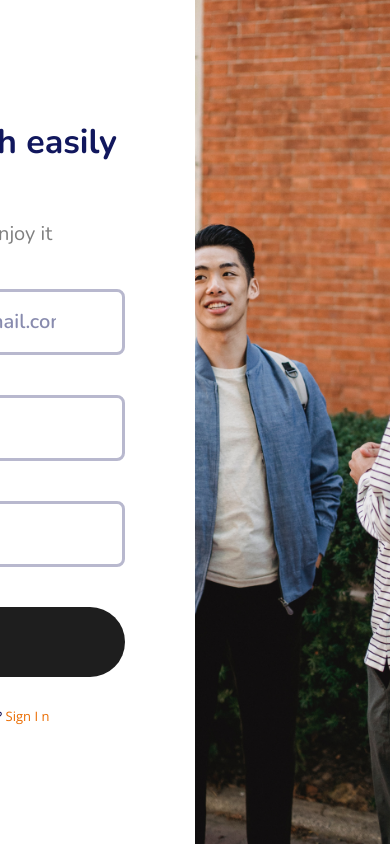
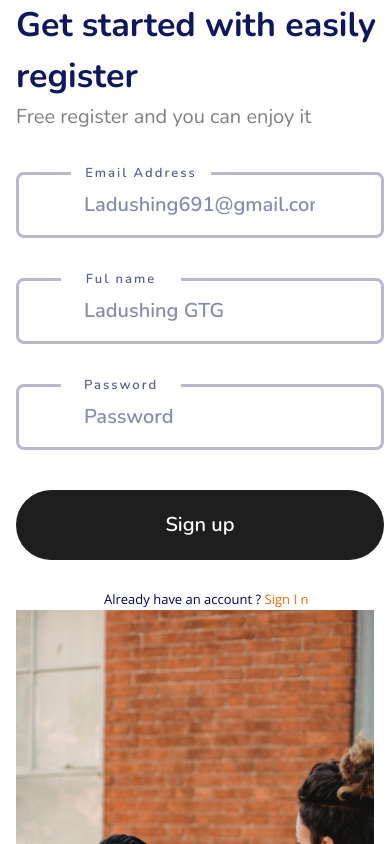
Before and after one commit to SKBWEBDEV/chatapplication, a React (Vite) app: page / in a window 390 px wide. Shown: the top 844 px of the page. Built offline with nearby package versions, Linux system fonts and the light colour scheme; a web font is replaced by a local one.

Commit message:
updateone

```diff
--- a/src/components/Chatapplication/Login.jsx
+++ b/src/components/Chatapplication/Login.jsx
@@ -15,7 +15,7 @@ const Login = () => {
 
 
           <div className="relative mt-[40px] border-b-3 border-[#B8B8CE]">
-            <input className=" py-[15px]  pr-[66px] w-[368px] font-secondary text-[20px] font-semibold
+            <input className=" py-[15px]  pr-[66px] w-[368px] outline-0 font-secondary text-[20px] font-semibold
                text-[#11175D]" type="text" placeholder="Ladushing691@gmail.com "/>
             <p className="text-[#585D8E] text-[13px] font-secondary font-semibold absolute top-[-8px]
             left-[-12px] bg-white w-35 text-center tracking-[2px]">Email Address</p>
--- a/src/components/Chatapplication/Ragister.jsx
+++ b/src/components/Chatapplication/Ragister.jsx
@@ -1,43 +1,125 @@
 
+import { useState } from "react";
 import Reg from "../../assets/reg.png"
 
 const Ragister = () => {
+
+  const [email,setEmail] = useState ("")
+  const [errorEmail,setErrorEmail] = useState ("")
+
+
+  const [name,setName] = useState ("")
+  const [errorName,setErrorName] = useState ("")
+
+
+  const [password,setPassword] = useState ("")
+  const [passwordError,setPasswordError] = useState ("")
+
+
+
+  const handleEmail = (event)=> {
+    setEmail(event.target.value);
+    setErrorEmail("")
+  }
+
+  const nameUpdate = (event)=> {
+    setName(event.target.value);
+    setErrorName("")
+  }
+
+  const passwordUpdate = (event)=> {
+    setPassword(event.target.value)
+    setPasswordError("")
+  }
+
+
+ const signUp = ()=> {
+  console.log(email);
+  console.log(name);
+  console.log(password);
+
+
+
+
+  if (!email) {
+    setErrorEmail("give your email");
+  }else{
+    if (!/^(([^<>()[\]\.,;:\s@\"]+(\.[^<>()[\]\.,;:\s@\"]+)*)|(\".+\"))@(([^<>()[\]\.,;:\s@\"]+\.)+[^<>()[\]\.,;:\s@\"]{2,})$/.test(email)) {
+      setErrorEmail('give yuor right email');
+
+
+    }
+  }
+  if(!name){
+    setErrorName("give your name")
+  }
+  if(!password){
+    setPasswordError("give your password")
+  }else{
+    if (!/^(?=.*[\d])(?=.*[!@#$%^&*])[\w!@#$%^&*]{8,16}$/.test(password)) {
+      setPasswordError("at least one lowercase,one uppercase letter,one digit,one special characte,at least 8 characters long")
+    }
+  }
+ }
+
+
+
+
+
+
+
   return (
     <div>
-      <div className="flex items-center">
-        <div className="w-[50%] flex justify-end ">
-          <div className="mr-[70px]">
+      <div className="md:flex md:items-center ml-4 md:ml-0">
+        <div className="md:w-[50%] flex justify-end ">
+          <div className="md:mr-[70px]">
             <h1 className="font-bold text-[34px] text-[#11175D] font-secondary">Get started with easily register</h1>
           <p className="text-[#808080] font-secondary text-[20px] font-normal">Free register and you can enjoy it</p>
 
 
           <div className="relative mt-[40px]">
-            <input className=" py-[15px] pl-[65px] pr-[66px] w-[368px] font-secondary text-[20px] font-semibold
-            border-[#B8B8CE] rounded-[8px] border-3 text-[#11175D]" type="text" placeholder="Ladushing691@gmail.com "/>
             <p className="text-[#585D8E] text-[13px] font-secondary font-semibold absolute top-[-8px] left-[55px] bg-white w-35 text-center tracking-[2px]">Email Address</p>
+            <input className=" py-[15px] pl-[65px] outline-0 pr-[66px] w-[368px] font-secondary text-[20px] font-semibold
+            border-[#B8B8CE] rounded-[8px] border-3 text-[#11175D]" type="email"
+            onChange={handleEmail}
+            value={email}
+            placeholder="Ladushing691@gmail.com "/>
+
+            <p className="mt-3 bg-gray-600 text-white font-bold text-center w-[368px] px-5 rounded-[8px]">{errorEmail}</p>
+
           </div>
 
            <div className="relative mt-[40px]">
-            <input className=" py-[15px] pl-[65px] pr-[66px] w-[368px] font-secondary text-[20px] font-semibold
-            border-[#B8B8CE] rounded-[8px] border-3 text-[#11175D]" type="text" placeholder="Ladushing GTG "/>
+            <input className=" py-[15px] pl-[65px] pr-[66px] outline-0 w-[368px] font-secondary text-[20px] font-semibold
+            border-[#B8B8CE] rounded-[8px] border-3 text-[#11175D]" type="text"
+            onChange={nameUpdate}
+            value={name}
+            placeholder="Ladushing GTG "/>
             <p className="text-[#585D8E] text-[13px] font-secondary font-semibold absolute top-[-8px] left-[45px] bg-white w-30 text-center tracking-[2px]">Ful name</p>
+              <p className="mt-3 bg-gray-600 text-white font-bold text-center w-[368px] px-5 rounded-[8px]">{errorName}</p>
+
           </div>
 
            <div className="relative mt-[40px]">
-            <input className=" py-[15px] pl-[65px] pr-[66px] w-[368px] font-secondary text-[20px] font-semibold
-            border-[#B8B8CE] rounded-[8px] border-3 text-[#11175D]" type="text" placeholder="Password "/>
+            <input className=" py-[15px] pl-[65px] outline-0 pr-[66px] w-[368px] font-secondary text-[20px] font-semibold
+            border-[#B8B8CE] rounded-[8px] border-3 text-[#11175D]" type="text"
+            onChange={passwordUpdate}
+            placeholder="Password "/>
             <p className="text-[#585D8E] text-[13px] font-secondary font-semibold absolute top-[-8px] left-[45px] bg-white w-30 text-center tracking-[2px]">Password</p>
+
+            <p className="mt-3 bg-gray-600 text-white font-bold text-center w-[368px] px-5 rounded-[8px]">{passwordError}</p>
           </div>
 
            <div className="mt-[40px] ">
-            <button className="text-[20px] w-[368px] bg-[#1E1E1E] rounded-full text-white py-[20px]  font-semibold font-secondary"><a href="">Sign up</a></button>
+            <button
+            onClick={signUp} className="text-[20px] outline-0 w-[368px] bg-[#1E1E1E] rounded-full text-white py-[20px]  font-semibold font-secondary cursor-pointer"><a href="#">Sign up</a></button>
             <p className="mt-[30px] text-[#03014C] ml-22 text-[13px] font-primary font-normal">Already  have an account ? <span className="text-[#EA6C00]">Sign I n</span></p>
            </div>
 
 
           </div>
         </div>
-        <div className="w-[50%] ">
+        <div className="md:w-[50%] mr-4">
           <img className="h-screen w-full object-cover" src={Reg} alt="" />
         </div>
       </div>
```
